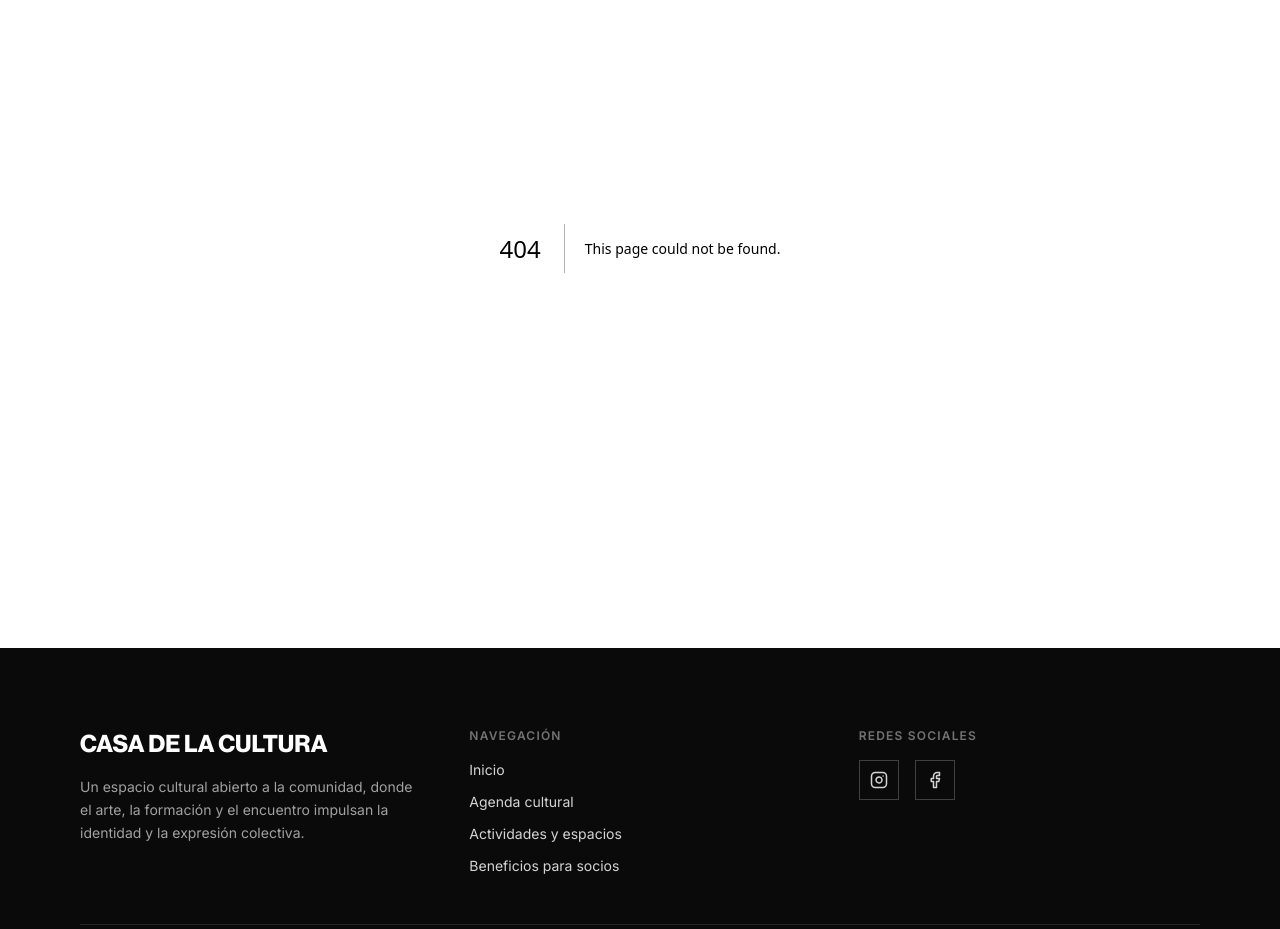
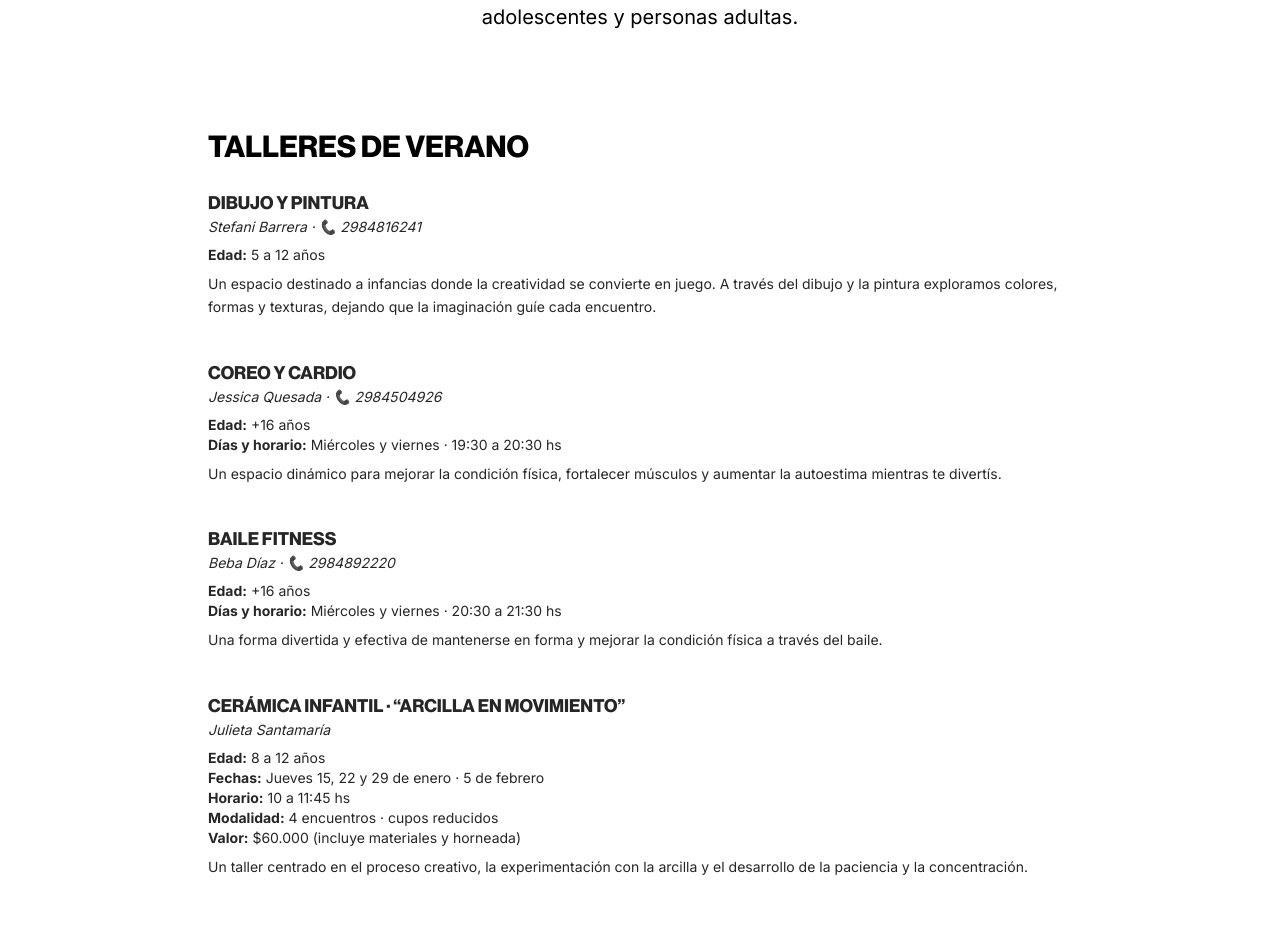
Before and after one commit to kevkarlion/casa-de-la-cultura, a Next.js app: page /programacion/talleres in a window 1280 px wide. Before the commit this address had no page. Shown: the part 280-1209 px from the top of the page. Built offline with nearby package versions, Linux system fonts and the light colour scheme; a web font is replaced by a local one.

Commit message:
page programacion and talleres

```diff
--- a/app/actividades/page.tsx
+++ /dev/null
@@ -1,37 +0,0 @@
-'use client'
-
-import { motion } from 'framer-motion'
-import SectionProgramacion from '@/components/home/SectionProgramacion/SectionProgramacion'
-
-export default function ActividadesPage() {
-  return (
-    <section className="relative w-full py-24 bg-brand-white-cdc">
-      {/* Intro */}
-      <div className="mx-auto max-w-6xl px-4 text-center">
-        <h1 className="mb-4 font-neue text-4xl lg:text-5xl font-bold uppercase text-black">
-          Actividades y espacios
-        </h1>
-
-        <p className="mx-auto max-w-2xl text-base leading-relaxed text-black">
-          Talleres, muestras, espectáculos y espacios pensados para el
-          encuentro cultural. Propuestas que conviven en salas, patios y
-          escenarios abiertos a la comunidad.
-        </p>
-      </div>
-
-      {/* Línea */}
-      <div className="mx-auto my-20 max-w-6xl px-32">
-        <motion.span
-          initial={{ scaleX: 0 }}
-          whileInView={{ scaleX: 1 }}
-          viewport={{ once: true }}
-          transition={{ duration: 0.8, ease: 'easeOut' }}
-          className="block h-px w-full origin-left bg-neutral-300"
-        />
-      </div>
-
-      {/* Programación */}
-      <SectionProgramacion />
-    </section>
-  )
-}
--- /dev/null
+++ b/app/programacion/page.tsx
@@ -0,0 +1,123 @@
+'use client'
+
+import Link from 'next/link'
+import { motion } from 'framer-motion'
+import { ArrowRight } from 'lucide-react'
+
+const items = [
+  {
+    title: 'Eventos',
+    description: 'Espectáculos, funciones y propuestas escénicas.',
+    href: '/programacion/eventos',
+  },
+  {
+    title: 'Talleres',
+    description: 'Propuestas formativas para todas las edades.',
+    href: '/programacion/talleres',
+  },
+  {
+    title: 'Exposiciones',
+    description: 'Muestras artísticas y recorridos culturales.',
+    href: '/programacion/exposiciones',
+  },
+  {
+    title: 'Actividades permanentes',
+    description:
+      'Espacios y propuestas que forman parte de la vida cotidiana.',
+    href: '/programacion/actividades-permanentes',
+  },
+]
+
+export default function Programacion() {
+  return (
+    <section className="mx-auto mt-24 max-w-6xl px-4">
+      {/* ================= HEADER ================= */}
+      <header className="mb-16 text-center">
+        <h1 className="
+          mb-4
+          font-neue
+          text-4xl
+          lg:text-5xl
+          font-bold
+          uppercase
+          text-brand-white-cdc
+        ">
+          Programación
+        </h1>
+
+        <p className="
+          mx-auto
+          max-w-2xl
+          text-base
+          leading-relaxed
+          text-brand-white-cdc
+          font-inter
+        ">
+          La programación de la Casa de la Cultura reúne talleres, eventos,
+          exposiciones y actividades permanentes pensadas para el encuentro,
+          la formación y la expresión artística. Propuestas abiertas a la
+          comunidad que conviven durante todo el año en salas, patios y
+          escenarios.
+        </p>
+      </header>
+
+      {/* ================= GRID DE ENLACES ================= */}
+      <div className="grid gap-6 md:grid-cols-2">
+        {items.map((item, i) => (
+          <motion.div
+            key={item.title}
+            initial={{ opacity: 0, y: 24 }}
+            whileInView={{ opacity: 1, y: 0 }}
+            viewport={{ once: true }}
+            transition={{
+              duration: 0.5,
+              ease: 'easeOut',
+              delay: i * 0.05,
+            }}
+          >
+            <Link
+              href={item.href}
+              className="
+                group flex h-full flex-col justify-between
+                rounded-xl border border-neutral-200
+                bg-white p-6
+                transition-all duration-300
+                hover:border-neutral-400 hover:bg-neutral-50
+              "
+            >
+              <div>
+                <h3 className="
+                  mb-2
+                  font-neue
+                  text-xl
+                  font-bold
+                  uppercase
+                  text-black
+                ">
+                  {item.title}
+                </h3>
+
+                <p className="text-sm leading-relaxed text-neutral-600">
+                  {item.description}
+                </p>
+              </div>
+
+              <span className="
+                mt-6
+                inline-flex items-center gap-2
+                text-sm font-medium text-black
+              ">
+                Ver más
+                <ArrowRight className="
+                  h-4 w-4
+                  transition-transform
+                  group-hover:translate-x-1
+                " />
+              </span>
+            </Link>
+          </motion.div>
+        ))}
+      </div>
+    </section>
+  )
+}
--- /dev/null
+++ b/app/programacion/talleres/page.tsx
@@ -0,0 +1,12 @@
+import SectionTalleres from '@/components/home/SectionTalleres/SectionTalleres';
+import React from 'react';
+
+const Page = () => {
+      return (
+            <div>
+                  <SectionTalleres />
+            </div>
+      );
+}
+
+export default Page;
--- a/components/home/ActEsp/ActEsp.tsx
+++ b/components/home/ActEsp/ActEsp.tsx
@@ -33,7 +33,7 @@ export default function ActividadesEspacios() {
             "
           >
             <h2 className="mb-4 font-neue text-3xl font-bold uppercase text-neutral-900">
-              Actividades y espacios
+              Nuestra programación
             </h2>
 
             <p className="mb-8 max-w-xl text-base leading-relaxed text-black">
@@ -43,7 +43,7 @@ export default function ActividadesEspacios() {
             </p>
 
             <a
-              href="/actividades"
+              href="/programacion"
               className="
                 inline-flex items-center gap-2
                 px-8 py-2
--- a/components/home/SectionTalleres/SectionTalleres.tsx
+++ b/components/home/SectionTalleres/SectionTalleres.tsx
@@ -9,7 +9,7 @@ const talleres = [
     image: '/imagenes/talleres/img1.PNG',
     title: 'Taller de Teatro',
     description:
-      'Un espacio de exploración escénica y expresión corporal para jóvenes y adultos. Un espacio de exploración escénica y expresión corporal para jóvenes y adultos',
+      'Un espacio de exploración escénica y expresión corporal para jóvenes y adultos.',
   },
   {
     id: 2,
@@ -25,117 +25,129 @@ const talleres = [
     description:
       'Encuentro musical colectivo, orientado a la práctica y creación sonora.',
   },
-  {
-    id: 4,
-    image: '/imagenes/talleres/img4.PNG',
-    title: 'Taller de Teatro',
-    description:
-      'Un espacio de exploración escénica y expresión corporal para jóvenes y adultos.',
-  },
-  {
-    id: 5,
-    image: '/imagenes/talleres/img5.PNG',
-    title: 'Taller de Cerámica',
-    description:
-      'Aprendizaje de técnicas básicas y experimentación con materiales.',
-  },
-  {
-    id: 6,
-    image: '/imagenes/talleres/img6.PNG',
-    title: 'Taller de Música',
-    description:
-      'Encuentro musical colectivo, orientado a la práctica y creación sonora.',
-  },
-  {
-    id: 7,
-    image: '/imagenes/talleres/img7.PNG',
-    title: 'Taller de Teatro',
-    description:
-      'Un espacio de exploración escénica y expresión corporal para jóvenes y adultos. Un espacio de exploración escénica y expresión corporal para jóvenes y adultos',
-  },
-  {
-    id: 8,
-    image: '/imagenes/talleres/img8.PNG',
-    title: 'Taller de Cerámica',
-    description:
-      'Aprendizaje de técnicas básicas y experimentación con materiales.',
-  },
-  {
-    id: 9,
-    image: '/imagenes/talleres/img9.PNG',
-    title: 'Taller de Música',
-    description:
-      'Encuentro musical colectivo, orientado a la práctica y creación sonora.',
-  },
-  {
-    id: 10,
-    image: '/imagenes/talleres/img10.PNG',
-    title: 'Taller de Teatro',
-    description:
-      'Un espacio de exploración escénica y expresión corporal para jóvenes y adultos.',
-  },
-  {
-    id: 11,
-    image: '/imagenes/talleres/img11.PNG',
-    title: 'Taller de Cerámica',
-    description:
-      'Aprendizaje de técnicas básicas y experimentación con materiales.',
-  },
-  {
-    id: 12,
-    image: '/imagenes/talleres/img12.PNG',
-    title: 'Taller de Música',
-    description:
-      'Encuentro musical colectivo, orientado a la práctica y creación sonora.',
-  },
-  {
-    id: 13,
-    image: '/imagenes/talleres/img13.PNG',
-    title: 'Taller de Música',
-    description:
-      'Encuentro musical colectivo, orientado a la práctica y creación sonora.',
-  },
-  {
-    id: 14,
-    image: '/imagenes/talleres/img14.PNG',
-    title: 'Taller de Música',
-    description:
-      'Encuentro musical colectivo, orientado a la práctica y creación sonora.',
-  },
+  // … el resto igual
 ]
 
 export default function SectionTalleres() {
   return (
-    <section className="w-full py-20">
+    <section className="w-full pt-16 pb-20 bg-brand-white-cdc">
       {/* Header */}
-      <header className="mb-12 text-center">
+      <header className="mb-16 text-center">
         <h2 className="mb-2 font-neue text-3xl lg:text-5xl font-bold uppercase text-black">
           Talleres
         </h2>
-        <p className="mx-auto max-w-xl text-sm text-black font-inter leading-relaxed">
-          Propuestas formativas para todas las edades.
+        <p className="mx-auto max-w-xl text-sm lg:text-xl text-black leading-relaxed">
+          Propuestas formativas y recreativas para infancias, adolescentes y personas adultas.
         </p>
       </header>
 
-      {/* Listado */}
+       <div className="mx-auto mt-24 max-w-4xl px-4">
+        <h3 className="mb-6 font-neue text-2xl lg:text-3xl font-bold uppercase text-black">
+          Talleres de Verano
+        </h3>
+
+        <div className="space-y-10 text-neutral-800 mb-16">
+          {/* Taller */}
+          <div>
+            <h4 className="font-neue text-lg font-bold uppercase">
+              Dibujo y pintura
+            </h4>
+            <p className="text-sm italic">
+              Stefani Barrera · 📞 2984816241
+            </p>
+            <p className="mt-2 text-sm">
+              <strong>Edad:</strong> 5 a 12 años
+            </p>
+            <p className="mt-2 text-sm leading-relaxed">
+              Un espacio destinado a infancias donde la creatividad se convierte en juego.
+              A través del dibujo y la pintura exploramos colores, formas y texturas,
+              dejando que la imaginación guíe cada encuentro.
+            </p>
+          </div>
+
+          <div>
+            <h4 className="font-neue text-lg font-bold uppercase">
+              Coreo y Cardio
+            </h4>
+            <p className="text-sm italic">
+              Jessica Quesada · 📞 2984504926
+            </p>
+            <p className="mt-2 text-sm">
+              <strong>Edad:</strong> +16 años
+            </p>
+            <p className="text-sm">
+              <strong>Días y horario:</strong> Miércoles y viernes · 19:30 a 20:30 hs
+            </p>
+            <p className="mt-2 text-sm leading-relaxed">
+              Un espacio dinámico para mejorar la condición física, fortalecer músculos
+              y aumentar la autoestima mientras te divertís.
+            </p>
+          </div>
+
+          <div>
+            <h4 className="font-neue text-lg font-bold uppercase">
+              Baile Fitness
+            </h4>
+            <p className="text-sm italic">
+              Beba Díaz · 📞 2984892220
+            </p>
+            <p className="mt-2 text-sm">
+              <strong>Edad:</strong> +16 años
+            </p>
+            <p className="text-sm">
+              <strong>Días y horario:</strong> Miércoles y viernes · 20:30 a 21:30 hs
+            </p>
+            <p className="mt-2 text-sm leading-relaxed">
+              Una forma divertida y efectiva de mantenerse en forma y mejorar la
+              condición física a través del baile.
+            </p>
+          </div>
+
+          <div>
+            <h4 className="font-neue text-lg font-bold uppercase">
+              Cerámica infantil · “Arcilla en movimiento”
+            </h4>
+            <p className="text-sm italic">
+              Julieta Santamaría
+            </p>
+            <p className="mt-2 text-sm">
+              <strong>Edad:</strong> 8 a 12 años
+            </p>
+            <p className="text-sm">
+              <strong>Fechas:</strong> Jueves 15, 22 y 29 de enero · 5 de febrero
+            </p>
+            <p className="text-sm">
+              <strong>Horario:</strong> 10 a 11:45 hs
+            </p>
+            <p className="text-sm">
+              <strong>Modalidad:</strong> 4 encuentros · cupos reducidos
+            </p>
+            <p className="text-sm">
+              <strong>Valor:</strong> $60.000 (incluye materiales y horneada)
+            </p>
+            <p className="mt-2 text-sm leading-relaxed">
+              Un taller centrado en el proceso creativo, la experimentación con la
+              arcilla y el desarrollo de la paciencia y la concentración.
+            </p>
+          </div>
+
+          {/* Podés seguir agregando los demás con este mismo patrón */}
+        </div>
+      </div>
+
+      {/* Cards */}
       <div
         className="
           flex gap-6 overflow-x-auto pb-4
           snap-x snap-mandatory
-          md:grid md:grid-cols-3 overflow-y-hidden
+          md:grid md:grid-cols-3
         "
       >
         {talleres.map((taller) => (
           <motion.article
             key={taller.id}
-  initial={{
-    opacity: 0,
-    y: 0,
-  }}
-  whileInView={{
-    opacity: 1,
-    y: 0,
-  }}
+            initial={{ opacity: 0 }}
+            whileInView={{ opacity: 1 }}
             viewport={{ once: true }}
             transition={{ duration: 0.4, ease: 'easeOut' }}
             className="
@@ -143,12 +155,8 @@ export default function SectionTalleres() {
               w-[85%] md:w-auto
               border border-neutral-200
               bg-white overflow-hidden
-    md:motion-safe:animate-none
             "
           >
-
-
-            {/* Imagen / Flyer */}
             <div className="relative aspect-9/16 w-full">
               <Image
                 src={taller.image}
@@ -159,13 +167,10 @@ export default function SectionTalleres() {
               />
             </div>
 
-
-            {/* Info */}
             <div className="flex flex-col gap-3 p-5 text-center">
               <h3 className="font-neue text-lg font-semibold uppercase text-neutral-900">
                 {taller.title}
               </h3>
-
               <p className="text-sm leading-relaxed text-neutral-600">
                 {taller.description}
               </p>
@@ -173,6 +178,9 @@ export default function SectionTalleres() {
           </motion.article>
         ))}
       </div>
+
+      {/* Agenda Talleres de Verano */}
+
     </section>
   )
 }
--- a/components/shared/eventos/EventosDestacados.tsx
+++ b/components/shared/eventos/EventosDestacados.tsx
@@ -31,7 +31,7 @@ export default function EventCarousel({ events }: EventCarouselProps) {
   };
 
   return (
-    <section className="relative w-full py-8  bottom-20 lg:not-only-of-type:bottom-45 z-20">
+    <section className="relative w-full py-8 bottom-25 lg:not-only-of-type:bottom-45 z-20">
       <div className="mx-auto max-w-7xl px-4">
 
         {/* Header: título + flechas a la derecha */}
--- /dev/null
+++ b/utils/talleres.mock.ts
@@ -0,0 +1,47 @@
+export const talleres = [
+  {
+    id: 1,
+    image: '/imagenes/talleres/img1.PNG',
+    title: 'Dibujo y pintura',
+    teacher: 'Stefani Barrera',
+    contact: '2984816241',
+    age: '5 a 12 años',
+    schedule: 'Verano',
+    description:
+      'Un espacio destinado a infancias donde la creatividad se convierte en juego y el arte en conversación. A través del dibujo y la pintura exploramos colores, formas y texturas, dejando que la imaginación nos guíe.',
+  },
+  {
+    id: 2,
+    image: '/imagenes/talleres/img2.PNG',
+    title: 'Coreo y Cardio',
+    teacher: 'Jessica Quesada',
+    contact: '2984504926',
+    age: '+16 años',
+    schedule: 'Miércoles y viernes · 19:30 a 20:30',
+    description:
+      'Propuesta orientada a mejorar la calidad de vida, fortalecer el cuerpo y disfrutar del movimiento a través de coreografías dinámicas.',
+  },
+  {
+    id: 3,
+    image: '/imagenes/talleres/img3.PNG',
+    title: 'Baile Fitness',
+    teacher: 'Beba Díaz',
+    contact: '2984892220',
+    age: '+16 años',
+    schedule: 'Miércoles y viernes · 20:30 a 21:30',
+    description:
+      'Una forma divertida y efectiva de mantenerse en forma, mejorar la condición física y disfrutar del baile.',
+  },
+  {
+    id: 4,
+    image: '/imagenes/talleres/img4.PNG',
+    title: 'Cerámica infantil · Arcilla en movimiento',
+    teacher: 'Julieta Santamaría',
+    contact: 'Consultar en CDC',
+    age: '8 a 12 años',
+    schedule: 'Jueves · 10 a 11:45',
+    description:
+      'Experiencia creativa centrada en el proceso: experimentar con arcilla, explorar texturas y formas, desarrollando paciencia y creatividad. Incluye materiales y horneada final.',
+  },
+  // 👉 después seguimos agregando el resto igual
+]
```
Lines whose indentation alone changed are shown as unchanged.
